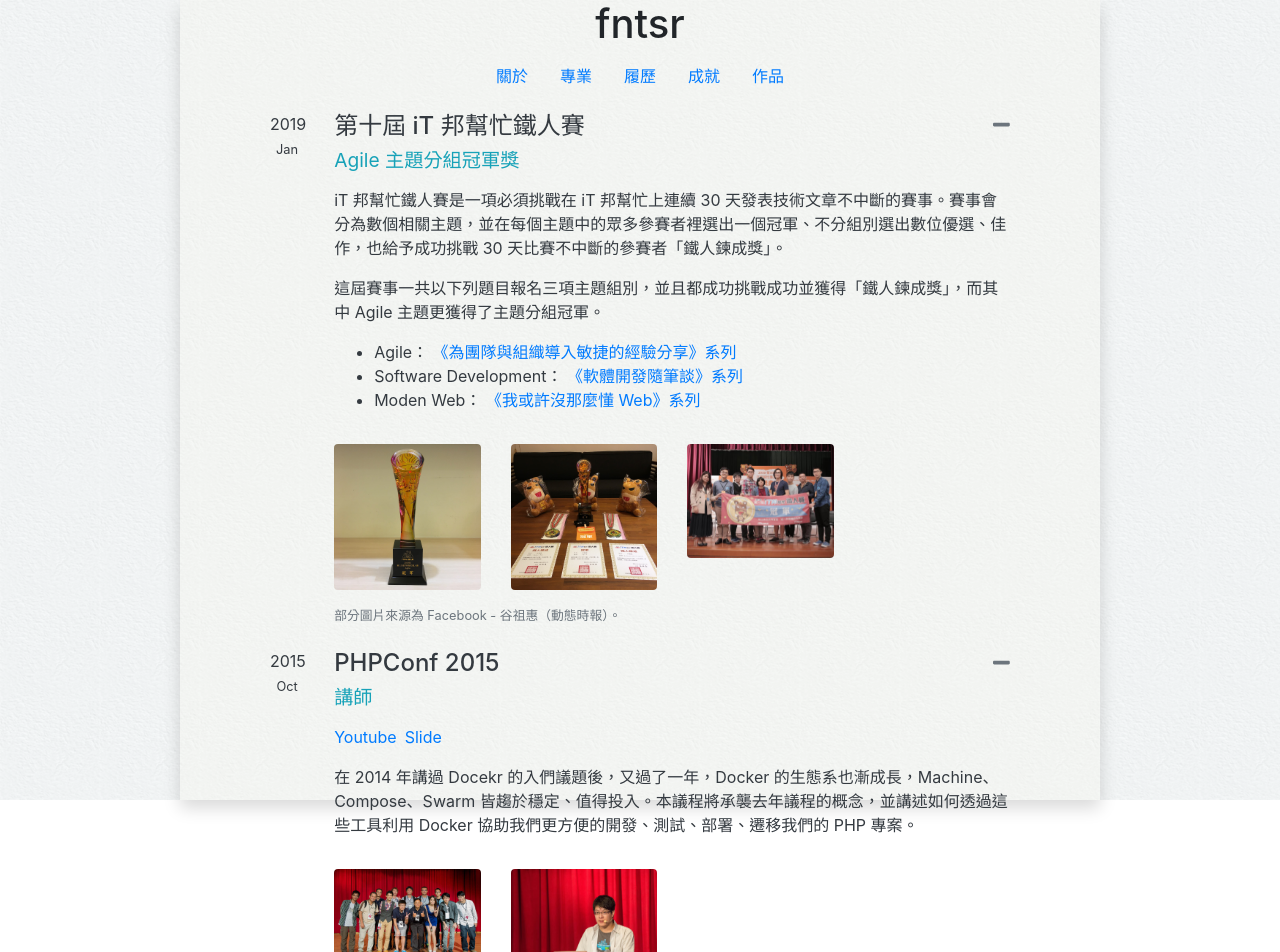
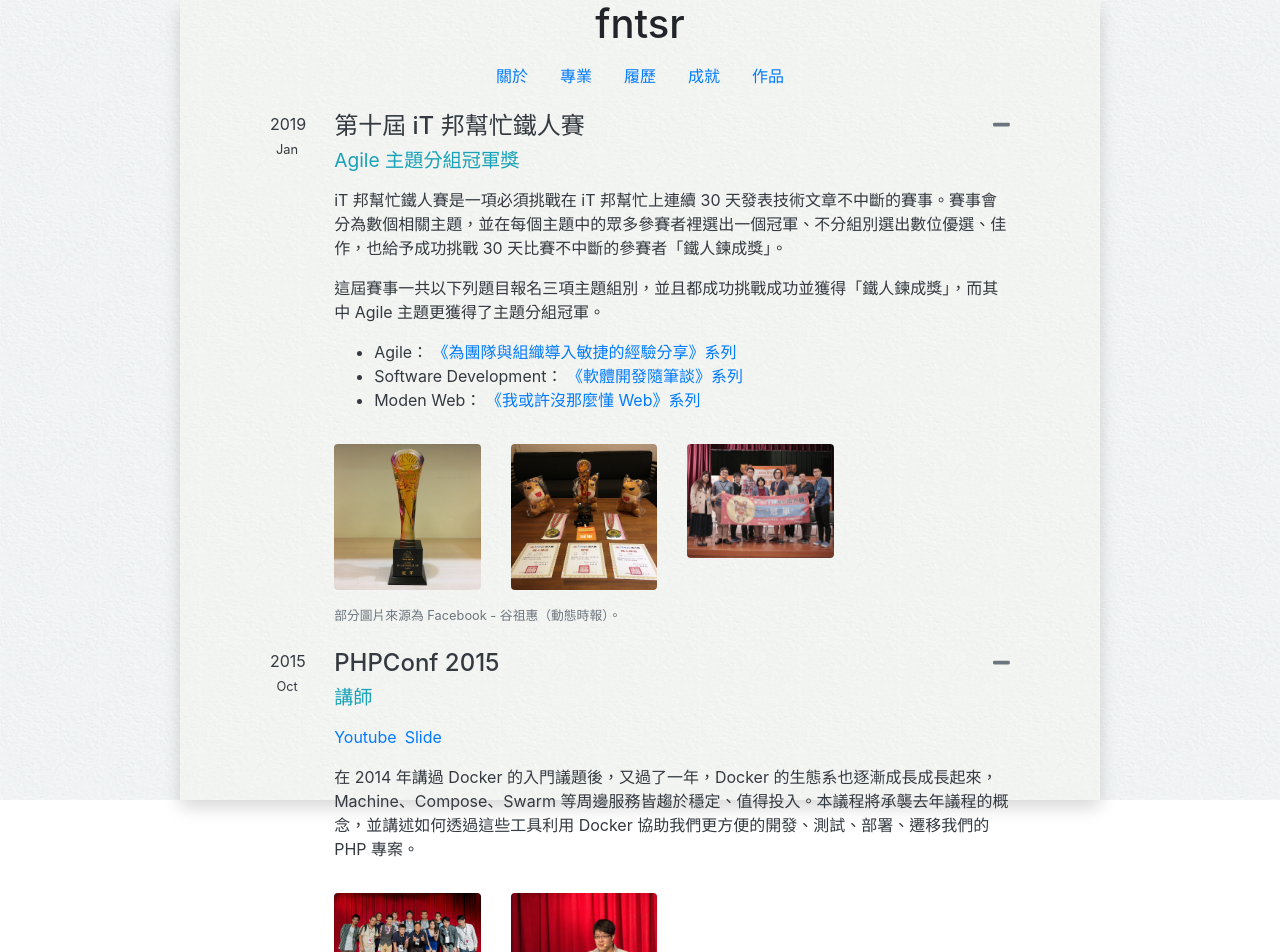
Before and after one commit to fntsrlike/fntsr.tw-2019, a Vue app: page /achievements in a window 1280 px wide. Shown: the top 952 px of the page. Built offline with nearby package versions, Linux system fonts and the light colour scheme.

Commit message:
Fix typo
Thanks @pworker and @JasonWu for their reminding.

```diff
--- a/src/views/Achievements.vue
+++ b/src/views/Achievements.vue
@@ -47,7 +47,7 @@
         </li>
       </ul>
       <p>
-        在 2014 年講過 Docekr 的入們議題後，又過了一年，Docker 的生態系也漸成長，Machine、Compose、Swarm 皆趨於穩定、值得投入。本議程將承襲去年議程的概念，並講述如何透過這些工具利用 Docker 協助我們更方便的開發、測試、部署、遷移我們的 PHP 專案。
+        在 2014 年講過 Docker 的入門議題後，又過了一年，Docker 的生態系也逐漸成長成長起來，Machine、Compose、Swarm 等周邊服務皆趨於穩定、值得投入。本議程將承襲去年議程的概念，並講述如何透過這些工具利用 Docker 協助我們更方便的開發、測試、部署、遷移我們的 PHP 專案。
       </p>
       <image-gallery :images="['phpconf_2015_01.jpg', 'phpconf_2015_02.jpg']"></image-gallery>
       <p class="text-muted small">
```
